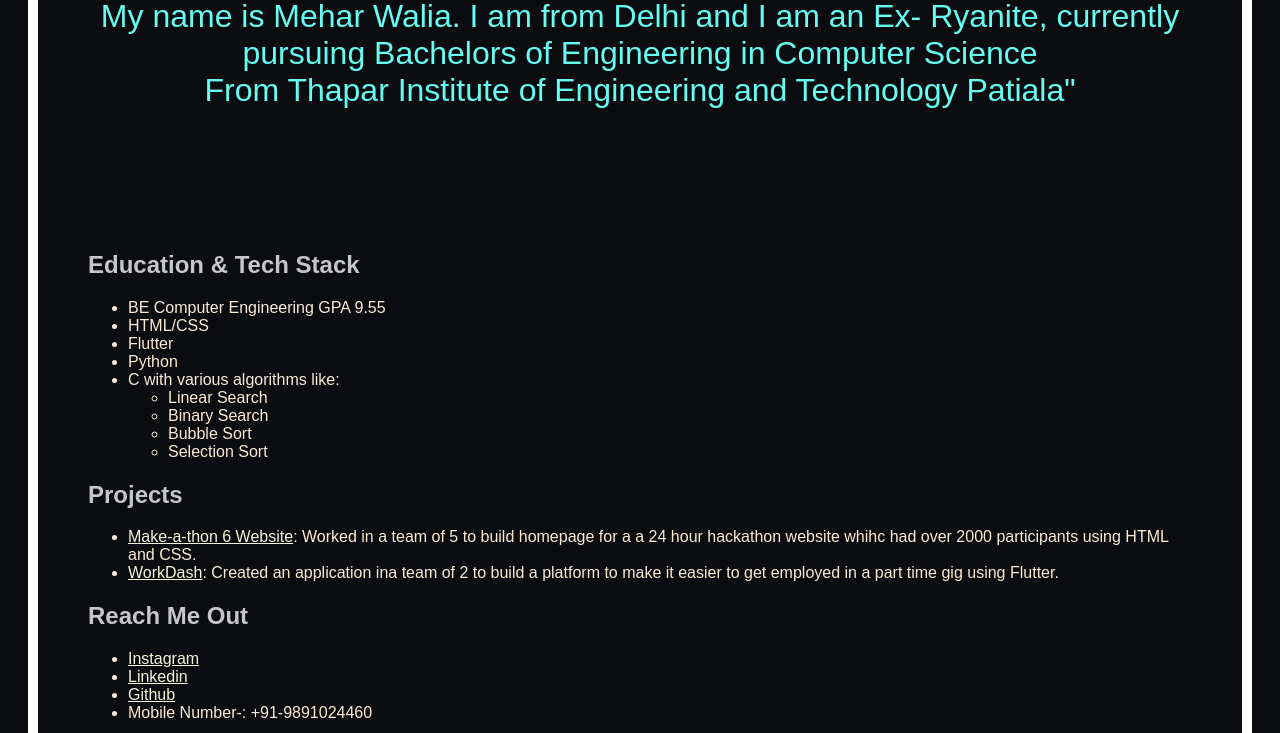
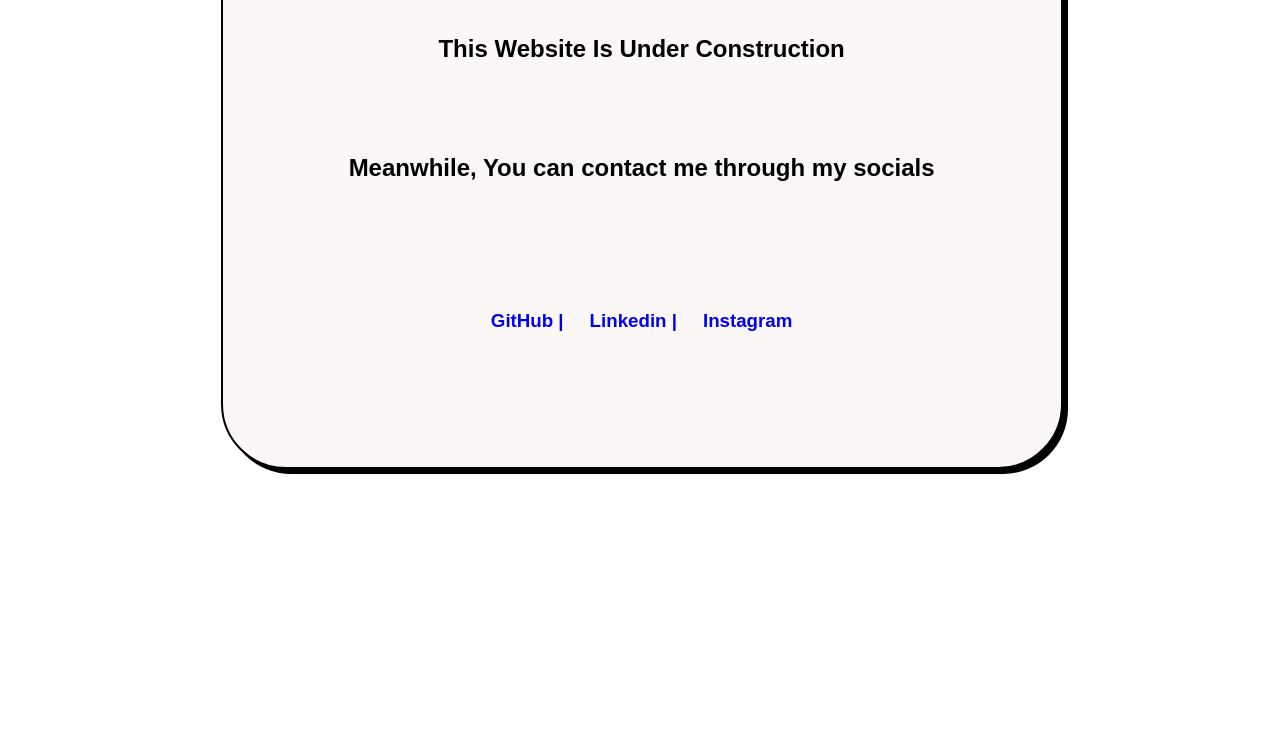
Before and after one commit to MW-5705/mwowasp.github.io, a plain HTML site: page index.html in a window 1280 px wide. Shown: the part 237-970 px from the top of the page. After the commit the page ends 808 px from the top, so only its background shows below. Drawn offline with Linux system fonts and the light colour scheme.

Commit message:
Construction card added

```diff
--- a/index.html
+++ b/index.html
@@ -9,81 +9,38 @@
 
 </head>
 <body>
-    <div class="container">
-    <header>
-    <!-- <h1 id="header">Welcome Aboard!!</h1> -->
-    </header>
-    <h2 class="heading"> A Formal Introduction</h2> <br>
-    <!-- <img src="IMG_20231108_212950.jpg" alt="This is me" align = "left" width="300" height="300" style="border: 2px solid black;"> -->
-    <main>
+    <div class="main">
+        <div class  = "container">
+            <div class="title">
 
-        <section id="intro">
-        <p style="color: #66FCF1;"> "Hi there, Nice to meet you!! <br>
-         My name is Mehar Walia. I am from Delhi and I am an Ex- Ryanite, currently pursuing Bachelors of Engineering in Computer Science <br> From Thapar Institute of Engineering and Technology Patiala"
-        </p>
-    </section>
-    <form action="">
+                <h1>
+                    !!Under Construction!!
+                </h1>
+            </div>
+            <br>
+            <div class="sentence">
 
-    </form>
-    <br>
-    <br>
-    <br>
-    <br>
-    <br>
+                <h2>
+                    This Website Is Under Construction
+                </h2>
+            </div>
+            <div class="final">
+                <h2>
+                    Meanwhile, You can contact me through my socials
+                </h2>
 
+            </div>
+            <div class="socials">
+                <a href="https://github.com/MW-5705"><h3>GitHub | </h3></a>
 
+                <a href="https://www.linkedin.com/in/mehar-w-b1b4b8283/"><h3> Linkedin | </h3></a>
 
+                <a href="https://www.instagram.com/meharwalia72/"><h3> Instagram</h3></a>
 
+            </div>
 
-
-
-    <h2 class="heading"> Education & Tech Stack</h2>
-    <section>
-        <ul id="edtech">
-            <li>BE Computer Engineering GPA 9.55</li>
-            <li>HTML/CSS</li>
-            <li>Flutter</li>
-            <li>Python</li>
-            <li>C with various algorithms like: <ul>
-                <li>Linear Search</li>
-                <li>Binary Search</li>
-                <li>Bubble Sort</li>
-                <li>Selection Sort</li>
-
-            </ul></li>
-
-        </ul>
-
-    </section>
-    <section>
-        <h2 class="heading"> Projects</h2>
-        <ul id="contact">
-            <li><a href="https://makeathon6.mlsctiet.com/">Make-a-thon 6 Website</a>: Worked in a team of 5 to build homepage for a a 24 hour hackathon website whihc had over 2000 participants using HTML and CSS.</li>
-            <li><a href="https://github.com/MW-5705/ELC-activity">WorkDash</a>: Created an application ina team of 2 to build a platform to make it easier to get employed in a part time gig using Flutter.</li>
-        </ul>
-    </section>
-
-    <section>
-        <h2 class="heading"> Reach Me Out</h2>
-        <ul id="contact">
-            <li><a href="https://www.instagram.com/meharwalia72/" target="_blank">Instagram</a></li>
-            <li><a href="https://www.linkedin.com/in/mehar-w-b1b4b8283/" target="_blank">Linkedin</a></li>
-            <li><a href="https://github.com/MW-5705" target="_blank">Github</a></li>
-            <li>Mobile Number-: +91-9891024460</li>
-        </ul>
-    </section>
-
-
-    </main>
-
-
-   <!-- <ol>
-
-        <li><a href = "https://www.instagram.com/meharwalia72/" target="_blank"> Instagram</a></li>
-        <li><a href = "https://www.linkedin.com/in/mehar-w-b1b4b8283/" target="_blank">  Linkdin</a></li>
-        <li>Contact no. +91-9891024460</li>
-    </ol>->-->
-</div>
+        </div>
+    </div>
 </body>
 </html>
 
--- a/website.css
+++ b/website.css
@@ -8,7 +8,7 @@
 body{
     overflow-y: auto;
     overflow-x: hidden;
-    background-color: #0B0C10;
+    background-color: white;
 }
 h1#header{
     text-align: center;
@@ -41,7 +41,8 @@ ul#edtech,ul#contact{
     color: antiquewhite;
 }
 a{
-    color: beige;
+    text-decoration: none;
+    margin: 13px;
 }
 a:hover{
     text-decoration: none;
@@ -53,13 +54,52 @@ img{
     border-radius: 45px;
     cursor: none;
 }
+.main
+{
+    /* border: 5px solid black; */
+    width: 99vw;
+    height: 99vh;
+    display: flex;
+    justify-content: center;
+    align-items: center;
+}
 .container{
-    border: 10px solid white;
+    border: 2px solid black;
     border-radius: 65px;
     padding: 50px;
-    margin: 20px;background-color: #0B0C10;
+    margin: 20px;
+    display: flex;
+    justify-content: flex-start;
+    align-items: center;
+    width: 738px;
+    height: 500px;
+    background-color: rgb(251, 247, 247,1);
+    box-shadow: 5px 5px;
+    flex-direction: column;
+}
 
+.title
+{
+    /* border: 2px solid black; */
+    display: flex;
+    justify-content: center;
+    align-items: flex-start;
+    color: red;
 }
-img:hover{
+/* .sentence
+{
+    display: flex;
+    justify-content: center;
+    align-items: flex-start;
+} */
 
+.socials
+{
+    /* border: 2px solid black; */
+    margin-top: 77px;
+    display: flex;
 }
+.final
+{
+    margin-top: 51px;
+}
```
